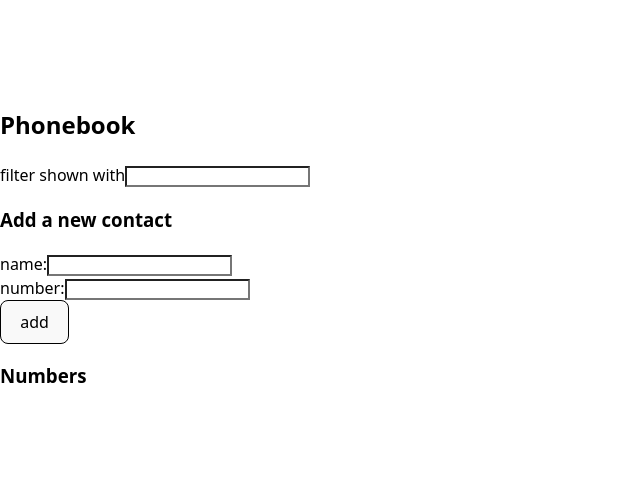
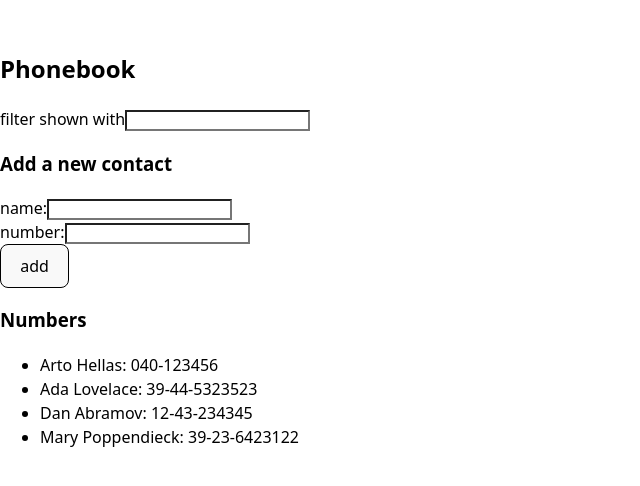
Before and after one commit to cmphilpot/Full-Stack-open-review, a React (Vite) app in the folder part2/phonebook/: page / in a window 1280 px wide. Shown: the part 152-638 px from the top of the page, without its empty margins (0-640 px from the left). Built offline with nearby package versions, Linux system fonts and the light colour scheme; data requests are answered from the project's data file.

Commit message:
Fetch persons data from db.json

```diff
--- a/part2/phonebook/src/App.jsx
+++ b/part2/phonebook/src/App.jsx
@@ -2,6 +2,8 @@ import { useState, useEffect } from 'react';
 import Persons from './components/Persons';
 import Filter from './components/Filter';
 import PersonForm from './components/PersonForm';
+import axios from 'axios';
+
 
 const App = () => {
   const [persons, setPersons] = useState([])
@@ -10,7 +12,11 @@ const App = () => {
   const [newFilter, setFilter] = useState('');
 
   useEffect(() => {
-
+    axios
+    .get('http://localhost:3001/persons')
+    .then(response => {
+      setPersons(response.data);
+    })
   }, [])
 
   const addPerson = (event) => {
```
